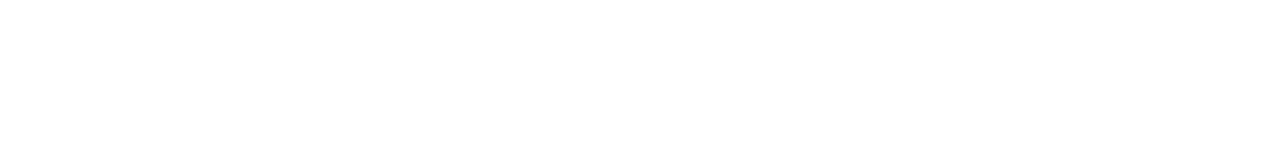
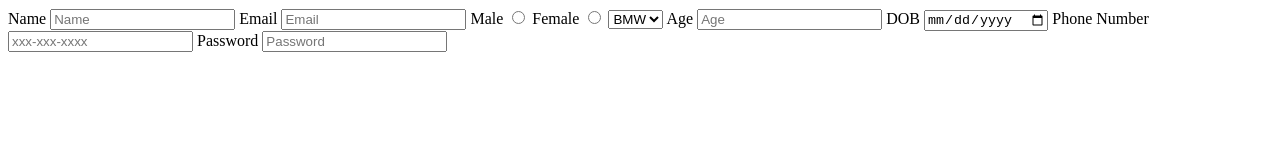
Before and after one commit to acciojob/signup-form-car-Deepika-senthil, a website: page main.html in a window 1280 px wide. Drawn offline with Linux system fonts and the light colour scheme.

Commit message:
created a submission

```diff
--- a/main.html
+++ b/main.html
@@ -8,6 +8,31 @@
 
 <body>
 	<!-- the entire body must be written by student -->
+	<form method="post">
+		<label for="name">Name</label>
+		<input placeholder="Name" type="Text" id="name" required>
+		<label for="Email">Email</label>
+		<input placeholder="Email" type="Email" id="email" required>
+		<label for="gender_m">Male</label>
+		<input type="Radio" id="gender_m" required>
+		<label for="gender_f">Female</label>
+		<input type="Radio" id="gender_f" required>
+		<select placeholder="--Please choose an option--" type="Select" id="cars">
+				<option>BMW</option>
+				<option>AUDI</option>
+				<option>KIA</option>
+		</select>
+		<label for="age">Age</label>
+		<input placeholder="Age" type="Number" id="age" required>
+		<label for="dob">DOB</label>
+		<input type="Date" id="dob" required>
+		<label for="tel">Phone Number</label>
+		<input placeholder="xxx-xxx-xxxx" type="Tel" id="tel" required>
+		<label for="password">Password</label>
+		<input placeholder="Password" type="Password" id="password" required>
+
+
+	</form>
     <script type="text/javascript" src="./script.js">
 </script>
 
```
